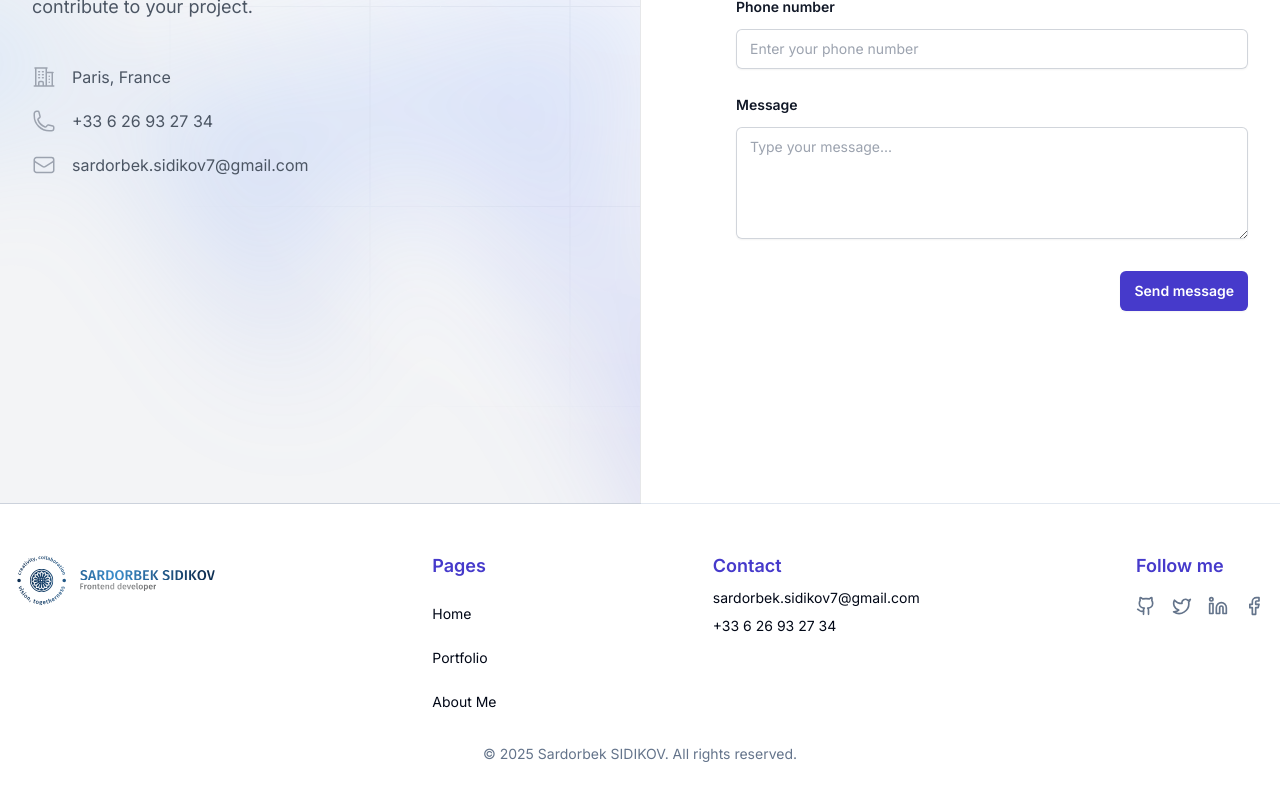
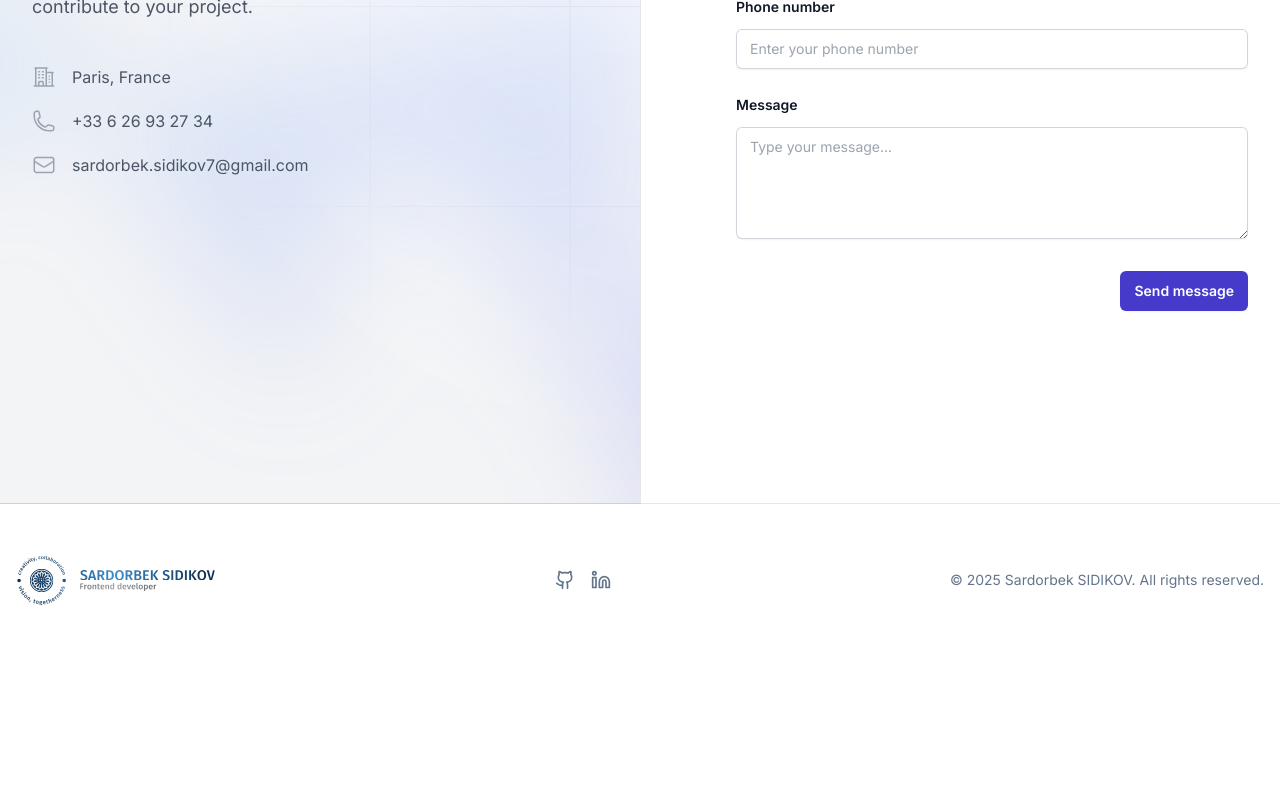
Before and after one commit to ssidikov/portfolio, a Next.js app: page / in a window 1280 px wide. Shown: the part 3335-4135 px from the top of the page. After the commit the page ends 3992 px from the top, so only its background shows below. Built offline with nearby package versions, Linux system fonts and the light colour scheme.

Commit message:
Refactor Footer component to simplify layout and update social media links with proper navigation

```diff
--- a/components/Footer.tsx
+++ b/components/Footer.tsx
@@ -1,6 +1,7 @@
 'use client'
 import Image from 'next/image'
-import { Github, Twitter, Linkedin, Facebook } from 'lucide-react'
+import { Github, Linkedin } from 'lucide-react'
+import Link from 'next/link'
 
 export default function Footer() {
   const currentYear = new Date().getFullYear()
@@ -8,52 +9,27 @@ export default function Footer() {
   return (
     <footer className='border-t bg-card'>
       <div className='container mx-auto px-4 py-12'>
-        <div className='flex flex-col md:flex-row justify-between items-start gap-2'>
-          <div className='flex items-center gap-2'>
+        <div className='flex flex-row justify-between gap-2'>
+          <div className='flex items-center order-1'>
             <Image src='/logo.svg' alt='Logo' layout='intrinsic' width={200} height={100} />
           </div>
-          <nav className='flex flex-col gap-6'>
-            <h2 className='text-lg font-semibold text-primary'>Pages</h2>
-            <a href='#home' className='text-sm hover:text-primary transition-colors'>
-              Home
-            </a>
-            <a href='#portfolio' className='text-sm hover:text-primary transition-colors'>
-              Portfolio
-            </a>
-            <a href='#about' className='text-sm hover:text-primary transition-colors'>
-              About Me
-            </a>
-          </nav>
-          <div className='flex flex-col gap-2'>
-            <h2 className='text-lg font-semibold text-primary'>Contact</h2>
-            <a
-              href='mailto:sardorbek.sidikov7@gmail.com'
-              className='text-sm hover:text-primary transition-colors'>
-              sardorbek.sidikov7@gmail.com
-            </a>
-            <a href='tel:+33626932734' className='text-sm hover:text-primary transition-colors'>
-              +33 6 26 93 27 34
-            </a>
+          <div className='hidden md:flex items-center text-sm text-muted-foreground order-3'>
+            © {currentYear} Sardorbek SIDIKOV. All rights reserved.
           </div>
-          <div className='flex flex-col gap-4'>
-            <h2 className='text-lg font-semibold text-primary'>Follow me</h2>
-            <div className='flex gap-4'>
-              <a href='#' className='text-muted-foreground hover:text-primary transition-colors'>
-                <Github className='w-5 h-5' />
-              </a>
-              <a href='#' className='text-muted-foreground hover:text-primary transition-colors'>
-                <Twitter className='w-5 h-5' />
-              </a>
-              <a href='#' className='text-muted-foreground hover:text-primary transition-colors'>
-                <Linkedin className='w-5 h-5' />
-              </a>
-              <a href='#' className='text-muted-foreground hover:text-primary transition-colors'>
-                <Facebook className='w-5 h-5' />
-              </a>
-            </div>
+          <div className='flex items-center gap-4 order-2'>
+            <Link
+              href='https://github.com/ssidikov'
+              className='text-muted-foreground hover:text-primary transition-colors'>
+              <Github className='w-5 h-5' />
+            </Link>
+            <Link
+              href='https://www.linkedin.com/in/sardorbeksidikov'
+              className='text-muted-foreground hover:text-primary transition-colors'>
+              <Linkedin className='w-5 h-5' />
+            </Link>
           </div>
         </div>
-        <div className='mt-8 text-center text-sm text-muted-foreground'>
+        <div className='md:hidden text-center mt-5 text-sm text-muted-foreground'>
           © {currentYear} Sardorbek SIDIKOV. All rights reserved.
         </div>
       </div>
--- a/package.json
+++ b/package.json
@@ -12,7 +12,6 @@
     "deploy": "gh-pages -d build"
   },
   "dependencies": {
-    "@headlessui/react": "^2.2.0",
     "@heroicons/react": "^2.2.0",
     "@hookform/resolvers": "^3.10.0",
     "@radix-ui/react-accordion": "^1.2.2",
```
